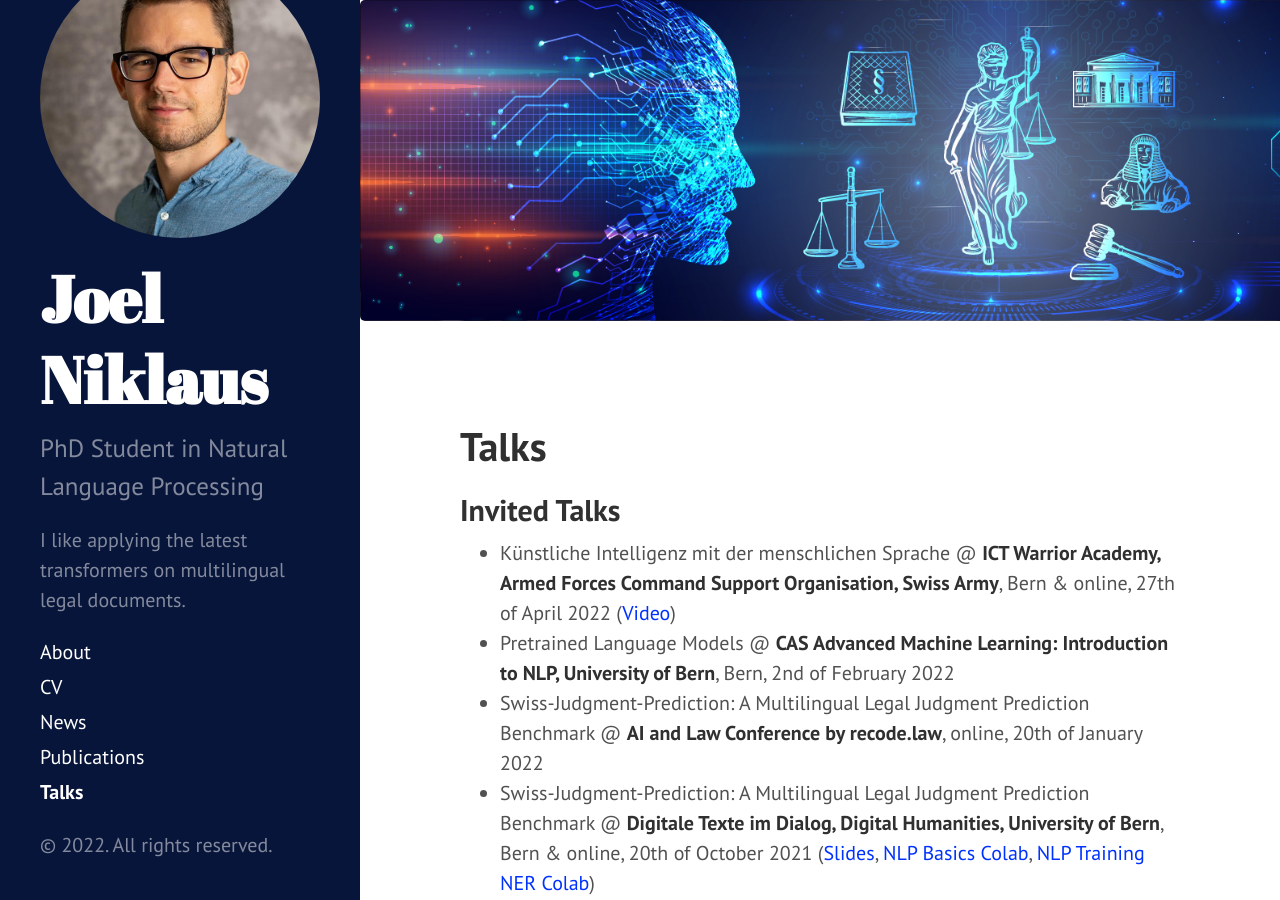
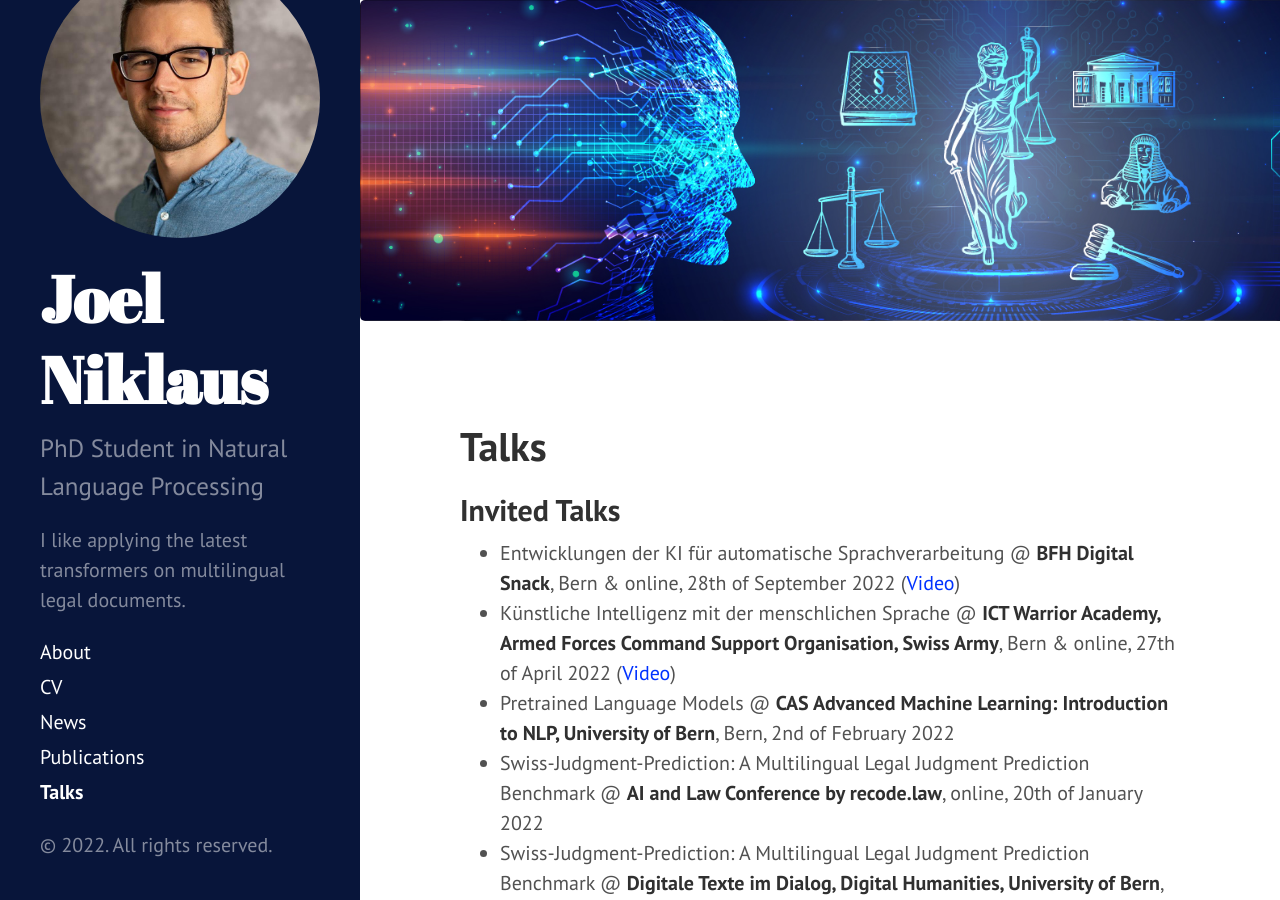
Before and after one commit to JoelNiklaus/joelniklaus.github.io, a Jekyll site: the page built from _pages/talks.md, in a window 1280 px wide and 900 px high. Built offline with Jekyll 4.4.1, drawn with Linux system fonts in a browser that asks for light colours; nearby versions of some CDN libraries; a style sheet for code colours, icons or effects is not loaded.

Commit message:
added new talk

```diff
--- a/_pages/talks.md
+++ b/_pages/talks.md
@@ -5,6 +5,7 @@ title: Talks
 
 ## Invited Talks
 
+* Entwicklungen der KI für automatische Sprachverarbeitung @ **BFH Digital Snack**, Bern & online, 28th of September 2022 ([Video](https://www.youtube.com/watch?v=84Ha_b68hco&t=15s))
 * Künstliche Intelligenz mit der menschlichen Sprache @ **ICT Warrior Academy, Armed Forces Command Support Organisation, Swiss Army**, Bern & online, 27th of April 2022 ([Video](https://vimeo.com/709376529/35b7d627ca))
 * Pretrained Language Models @ **CAS Advanced Machine Learning: Introduction to NLP, University of Bern**, Bern, 2nd of February 2022
 * Swiss-Judgment-Prediction: A Multilingual Legal Judgment Prediction Benchmark @ **AI and Law Conference by recode.law**, online, 20th of January 2022
```
